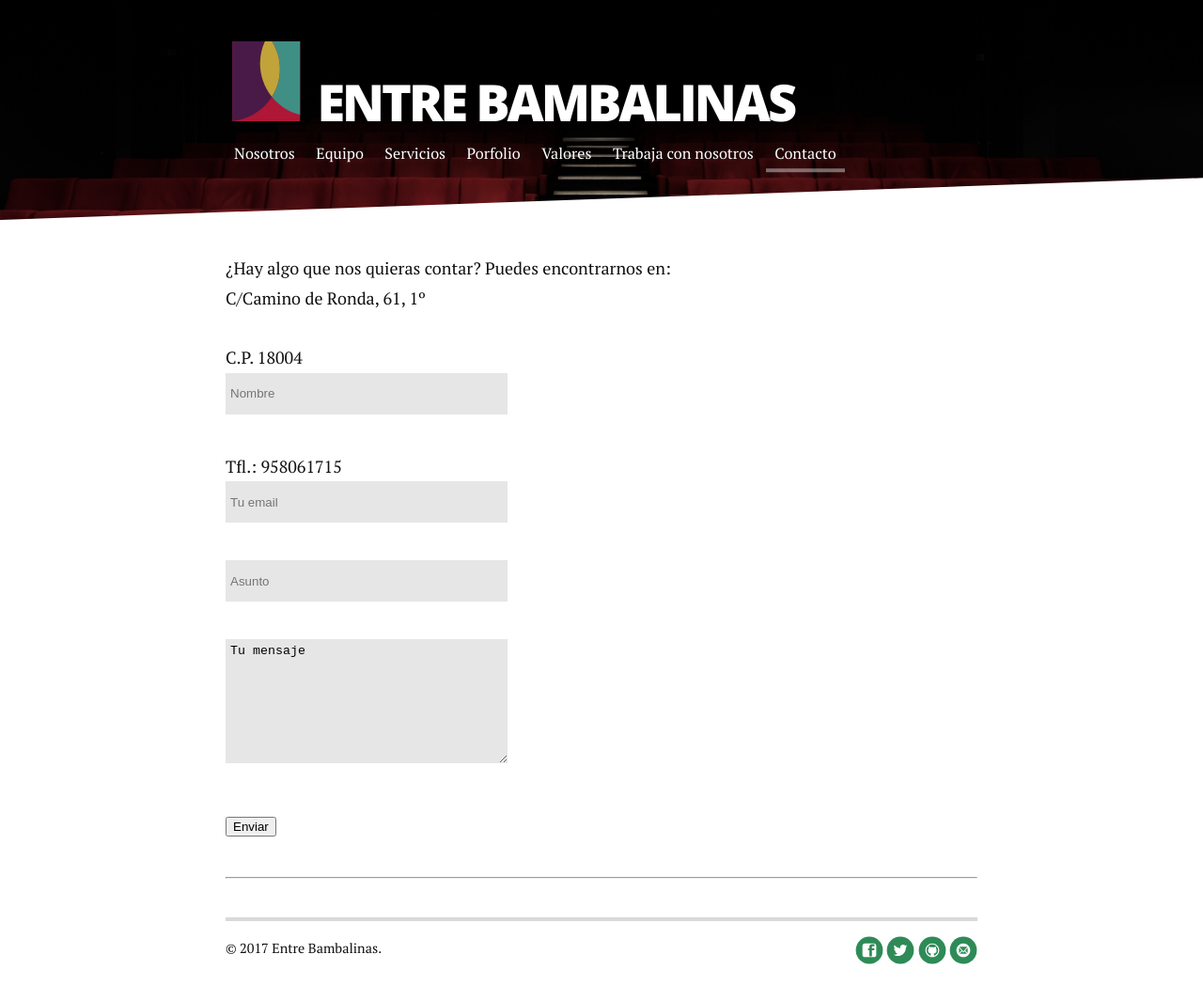
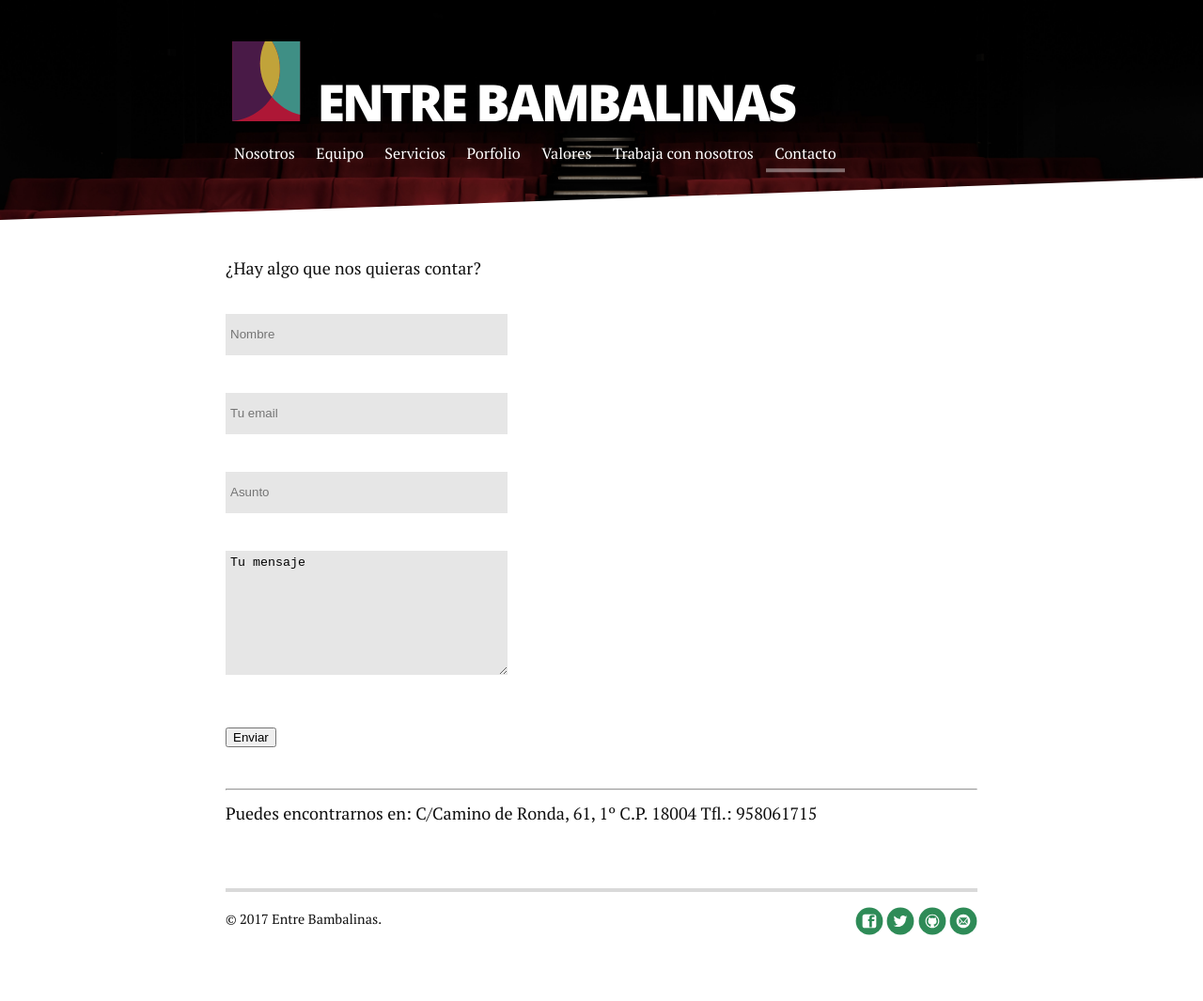
Before and after one commit to entrebambalinas/entrebambalinas.github.io, a Jekyll site: the page built from contacto.md, in a window 1280 px wide. Shown: the whole page at 94% size. Built offline with Jekyll 4.4.1, drawn with Linux system fonts in a browser that asks for light colours; nearby versions of some CDN libraries; after the commit the page ends 1034 px from its top, so only the background shows below that.

Commit message:
Update contacto.md

```diff
--- a/contacto.md
+++ b/contacto.md
@@ -2,13 +2,17 @@
 title: Contacto
 ---
 
-¿Hay algo que nos quieras contar?                                  Puedes encontrarnos en:
-                                                                   C/Camino de Ronda, 61, 1º
-<form>                                                             C.P. 18004
-<p><input type="text" placeholder="Nombre"></p>                    Tfl.: 958061715
+¿Hay algo que nos quieras contar?
+
+<form>
+<p><input type="text" placeholder="Nombre"></p>
 <p><input type="text" placeholder="Tu email"></p>
 <p><input type="text" placeholder="Asunto"></p>
 <p><textarea>Tu mensaje</textarea></p>
 <p><input type="submit" value="Enviar"></p>
 </form>
 ---
+Puedes encontrarnos en:
+C/Camino de Ronda, 61, 1º
+C.P. 18004
+Tfl.: 958061715
```
